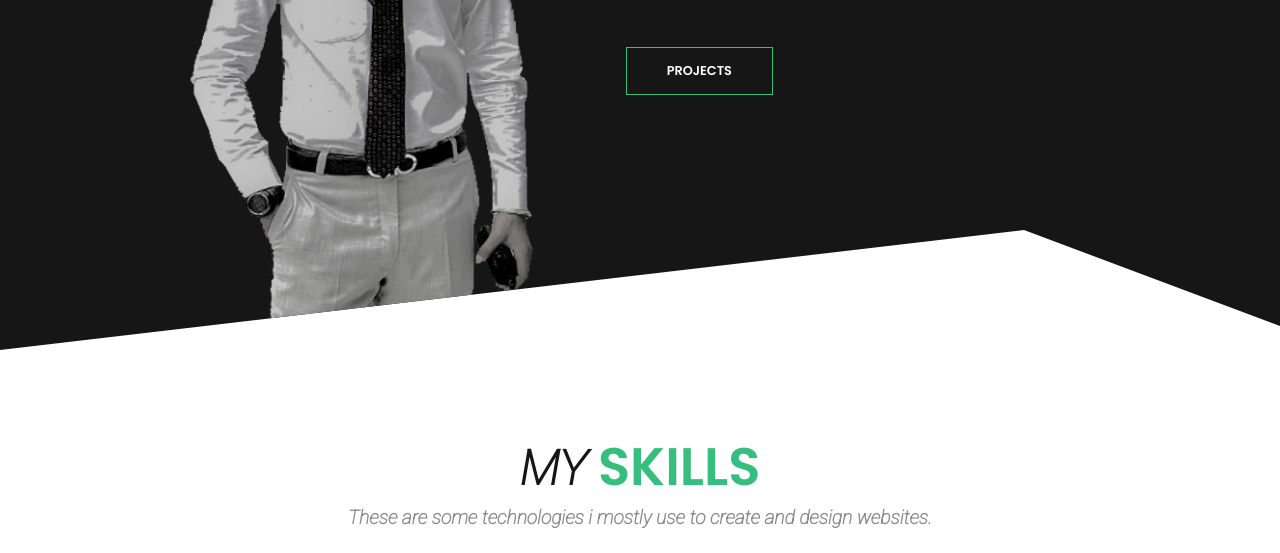
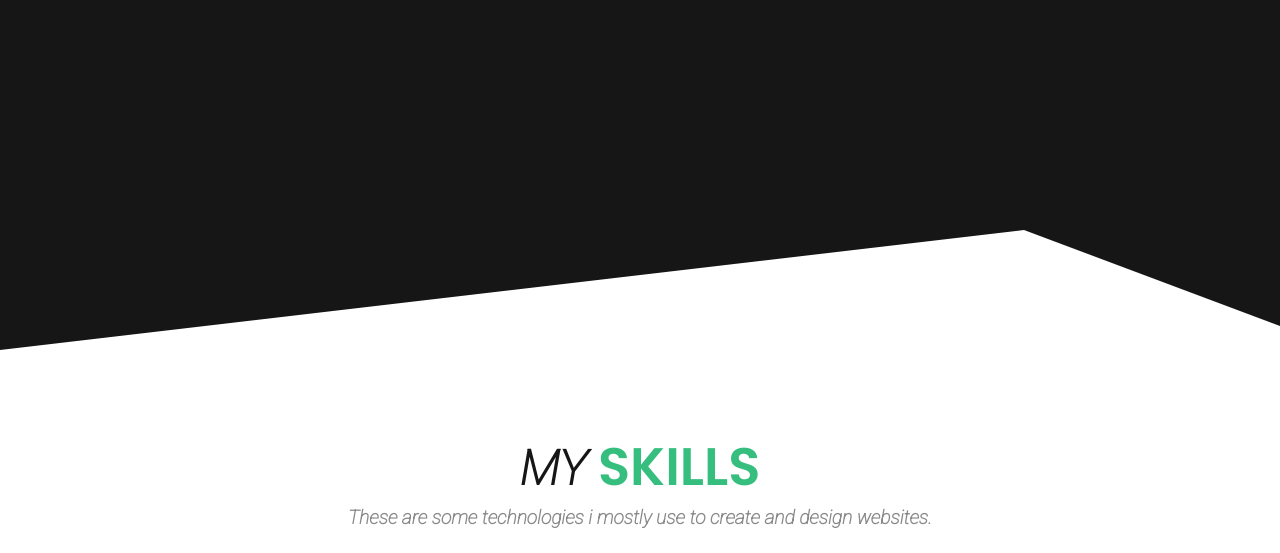
Before and after one commit to gurvinder604/Gurvinder5ingh.github.io, a plain HTML site: page index.html in a window 1280 px wide. Shown: the part 450-1003 px from the top of the page. Drawn offline with Linux system fonts and the light colour scheme.

Commit message:
Update index.html

```diff
--- a/index.html
+++ b/index.html
@@ -56,7 +56,7 @@
           </nav>
         <div class="hero">
           <div class="left-hero">
-            <img src="./images/sagarpng.png" />
+            <img src="./images/" />
           </div>
           <div class="right-hero">
             <h1>
```
